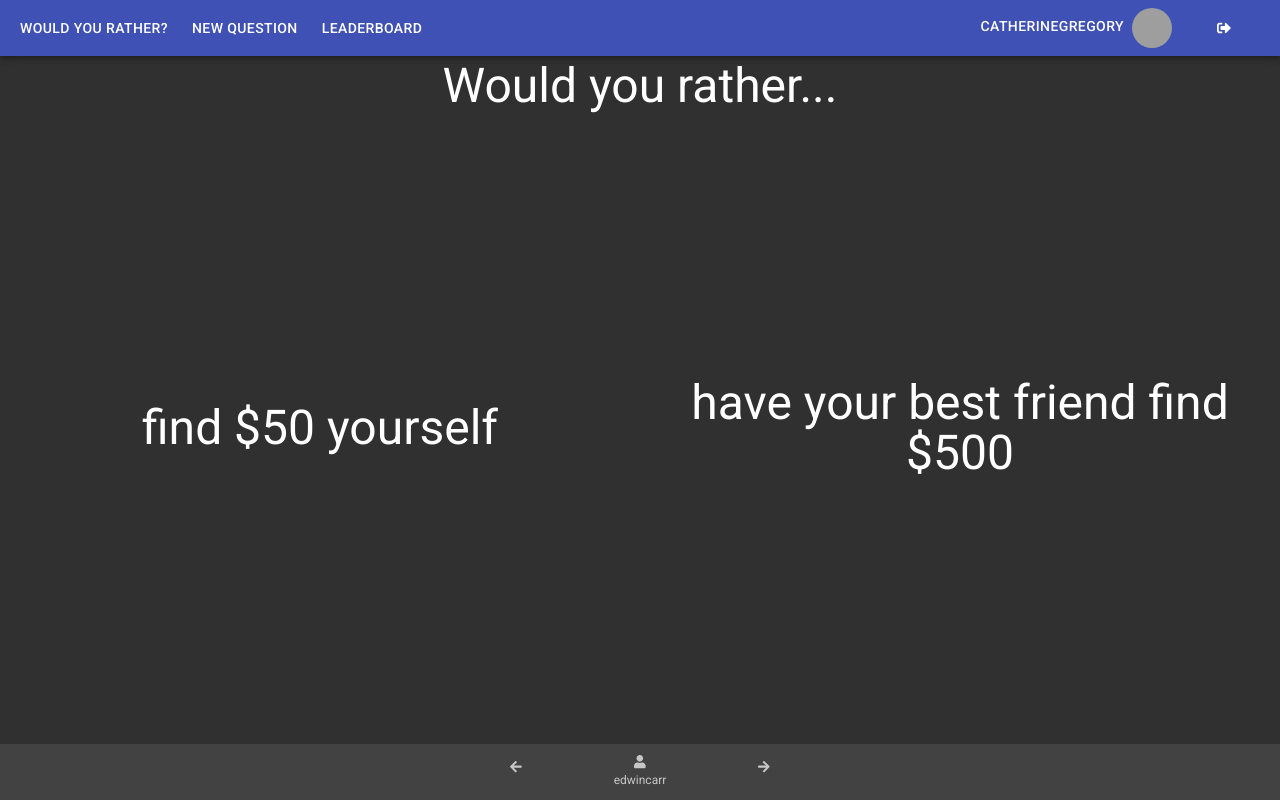
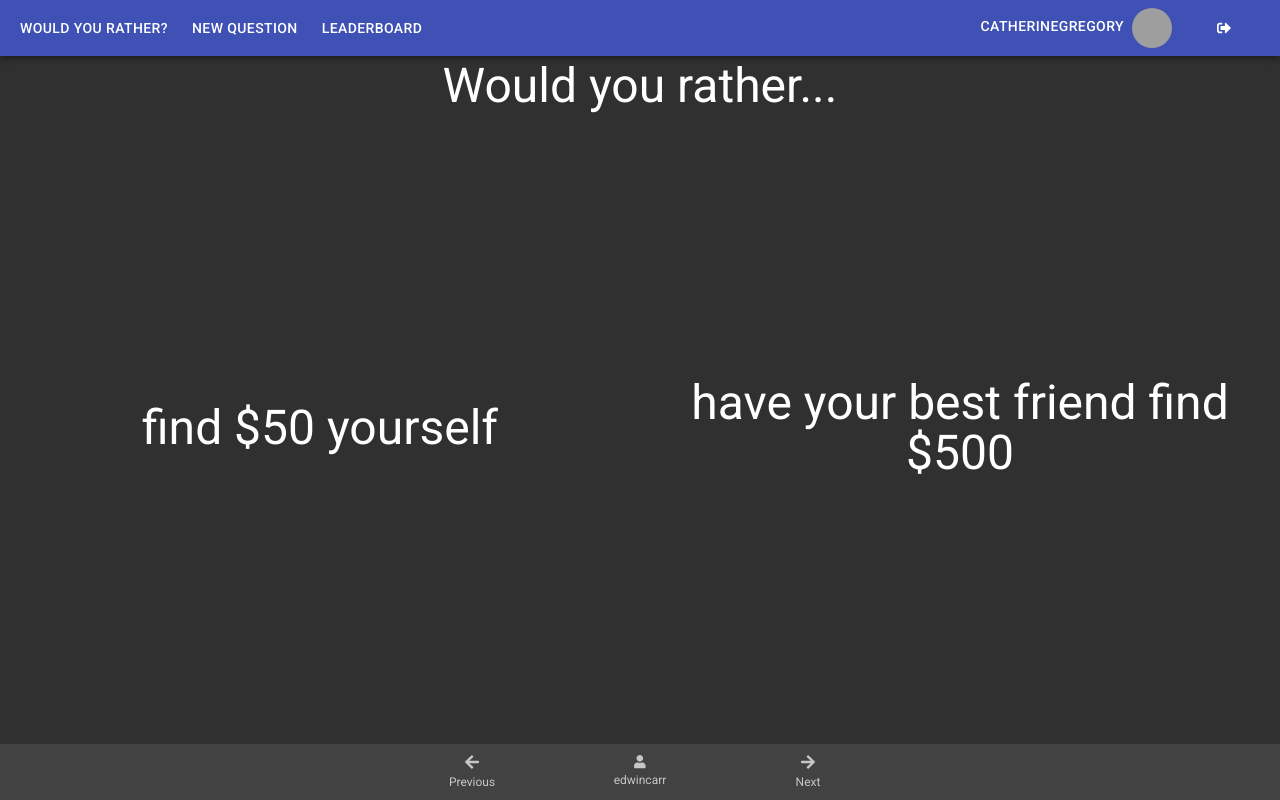
Before and after one commit to Flixbox/would-you-rather, a React (Create React App) app: page /questions/am8ehyc8byjqgar0jgpub9 in a window 1280 px wide. Both pictures are taken after a click on the button "CATHERINE GREGORY". Built offline with nearby package versions, Linux system fonts and the light colour scheme; grey boxes are pictures that could not be loaded.

Commit message:
feat: added some methods for question sorting and fixed bottom nav

```diff
--- a/src/views/Question.js
+++ b/src/views/Question.js
@@ -55,11 +55,21 @@ class Question extends Component {
     }
 
     getPreviousQuestion = (question, questions) => {
+        questions = this.getQuestionArray(questions)
         return question
     }
 
     getNextQuestion = (question, questions) => {
         return question
+    }
+
+    getQuestionArray = questions => {
+        var questionArray = []
+        for (var question in questions) {
+            questionArray.push(questions[question])
+        }
+        console.log(questionArray)
+        // TODO Sort
     }
 
     render() {
@@ -108,22 +118,22 @@ class Question extends Component {
                     />
                 </Grid>
                 <BottomNavigation showLabels>
-                    <Link to={`/questions/${previousQuestion}`}>
                     <BottomNavigationAction
+                        component={Link}
+                        to={`/questions/${previousQuestion}`}
                         label="Previous"
                         icon={<FontAwesomeIcon icon={faArrowLeft} className={classes.icon} />}
                     />
-                    </Link>
                     <BottomNavigationAction
                         label={author}
                         icon={<FontAwesomeIcon icon={faUser} className={classes.icon} />}
                     />
-                    <Link to={`/questions/${nextQuestion}`}>
                     <BottomNavigationAction
+                        component={Link}
+                        to={`/questions/${nextQuestion}`}
                         label="Next"
                         icon={<FontAwesomeIcon icon={faArrowRight} className={classes.icon} />}
                     />
-                    </Link>
                 </BottomNavigation>
             </Fragment>
         )
```
Lines whose indentation alone changed are shown as unchanged.
